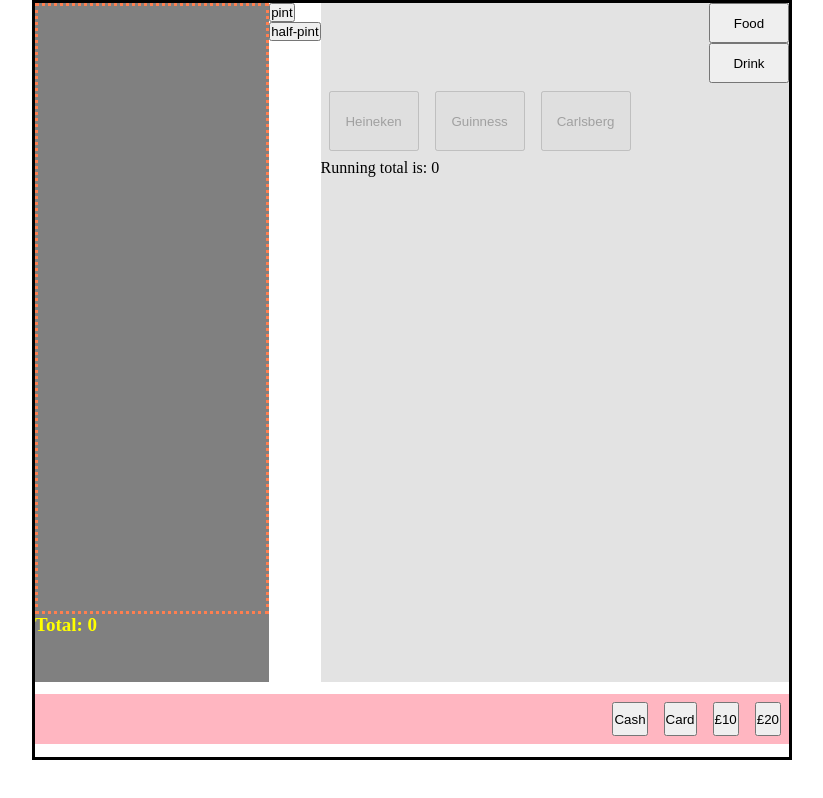
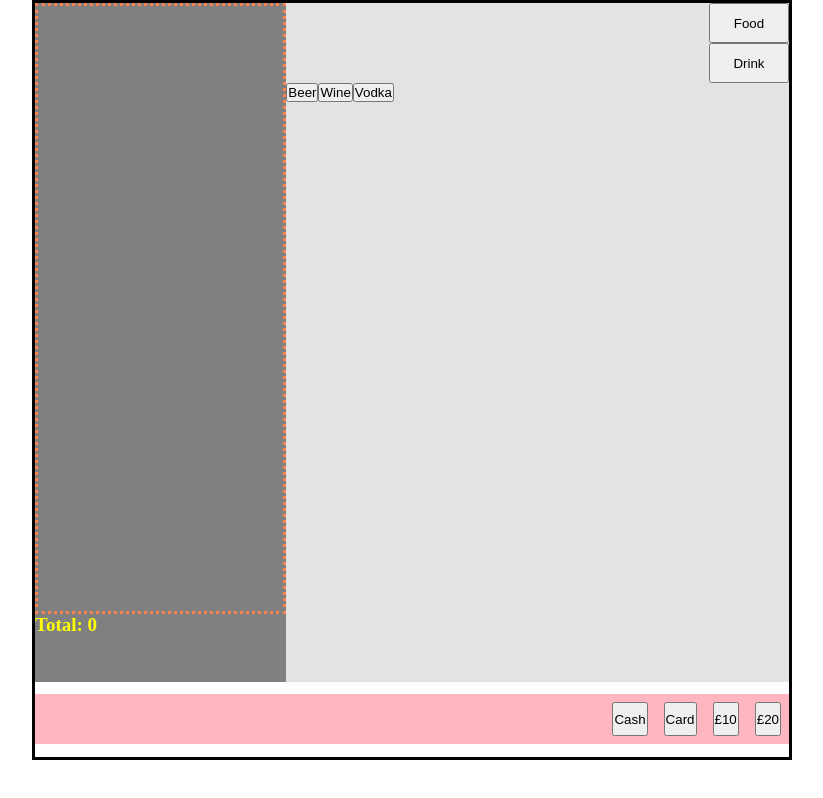
Before and after one commit to kobranocka/till, a Vue app: page / in a window 1280 px wide. Shown: the whole page, without its empty margins (228-1051 px from the left). Built offline with nearby package versions, Linux system fonts and the light colour scheme.

Commit message:
attempted to add sizes
Co-authored-by: kobranocka aka sys-codes <kobranocka@users.noreply.github.com>

```diff
--- /dev/null
+++ b/src/assets/beer.json
@@ -0,0 +1,27 @@
+
+{
+    "sizes": "pints",
+    "products": [
+        {
+            "id":1,
+            "price":4,
+            "name":"Heineken",
+            "isAlcoholic":true,
+            "isEnabled":false
+        },
+        {
+            "id":2,
+            "price":5,
+            "name":"Guinness",
+            "isAlcoholic":true,
+            "isEnabled":false
+        },
+        {
+            "id":3,
+            "price":6,
+            "name":"Carlsberg",
+            "isAlcoholic":true,
+            "isEnabled":false
+        }
+    ]
+}
--- /dev/null
+++ b/src/assets/desserts.json
@@ -0,0 +1,21 @@
+
+{
+    "sizes": "none",
+    "products": [
+        {
+            "id":1,
+            "price":4,
+            "name":"brownie"
+        },
+        {
+            "id":2,
+            "price":5,
+            "name":"apple pie"
+        },
+        {
+            "id":3,
+            "price":6,
+            "name":"smoothie"
+        }
+    ]
+}
--- a/src/assets/drink.json
+++ /dev/null
@@ -1,23 +0,0 @@
-[
-    {
-        "id":1,
-        "price":4,
-        "name":"Heineken",
-        "isAlcoholic":true,
-        "isEnabled":false
-    },
-    {
-        "id":2,
-        "price":5,
-        "name":"Guinness",
-        "isAlcoholic":true,
-        "isEnabled":false
-    },
-    {
-        "id":3,
-        "price":6,
-        "name":"Carlsberg",
-        "isAlcoholic":true,
-        "isEnabled":false
-    }
-]
--- a/src/assets/food.json
+++ /dev/null
@@ -1,23 +0,0 @@
-[
-    {
-        "id":1,
-        "price":10,
-        "name":"Pie",
-        "isAlcoholic":false,
-        "isEnabled":true
-    },
-    {
-        "id":2,
-        "price":15,
-        "name":"Steak",
-        "isAlcoholic":false,
-        "isEnabled":true
-    },
-    {
-        "id":3,
-        "price":3,
-        "name":"Chips",
-        "isAlcoholic":false,
-        "isEnabled":true
-    }
-]
--- /dev/null
+++ b/src/assets/mains.json
@@ -0,0 +1,23 @@
+
+{
+    "sizes": "none",
+    "products":
+        [
+            {
+                "id":1,
+                "price":10,
+                "name":"Fish"
+            },
+            {
+                "id":2,
+                "price":15,
+                "name":"Steak"
+            },
+            {
+                "id":3,
+                "price":3,
+                "name":"Chips"
+            }
+        ]
+
+}
--- /dev/null
+++ b/src/assets/starters.json
@@ -0,0 +1,22 @@
+
+
+{
+    "sizes": "none",
+    "products": [
+        {
+            "id":1,
+            "price":4,
+            "name":"chips"
+        },
+        {
+            "id":2,
+            "price":5,
+            "name":"idk??"
+        },
+        {
+            "id":3,
+            "price":6,
+            "name":"what do you have for starters :/"
+        }
+    ]
+}
--- /dev/null
+++ b/src/assets/vodka.json
@@ -0,0 +1,34 @@
+
+{
+    "sizes": "spirits",
+    "products": [
+        {
+            "id":1,
+            "price":4,
+            "name":"Ketal One",
+            "isAlcoholic":true,
+            "isEnabled":false
+        },
+        {
+            "id":2,
+            "price":6,
+            "name":"Sipsmith",
+            "isAlcoholic":true,
+            "isEnabled":false
+        },
+        {
+            "id":3,
+            "price":6,
+            "name":"Ciroc",
+            "isAlcoholic":true,
+            "isEnabled":false
+        },
+        {
+            "id":3,
+            "price":6,
+            "name":"Ketal One Grapefruit & Rose",
+            "isAlcoholic":true,
+            "isEnabled":false
+        }
+    ]
+}
--- /dev/null
+++ b/src/assets/wine.json
@@ -0,0 +1,41 @@
+
+{
+    "sizes": "wines",
+    "products": [
+        {
+            "id":1,
+            "price":4,
+            "name":"Chenin Blanc",
+            "isAlcoholic":true,
+            "isEnabled":false
+        },
+        {
+            "id":2,
+            "price":5,
+            "name":"Pinot Grigio",
+            "isAlcoholic":true,
+            "isEnabled":false
+        },
+        {
+            "id":3,
+            "price":6,
+            "name":"Sauvignon Blanc",
+            "isAlcoholic":true,
+            "isEnabled":false
+        },
+        {
+            "id":4,
+            "price":6,
+            "name":"Picpoul",
+            "isAlcoholic":true,
+            "isEnabled":false
+        },
+        {
+            "id":4,
+            "price":6,
+            "name":"Procecco",
+            "isAlcoholic":true,
+            "isEnabled":false
+        }
+    ]
+}
--- a/src/components/DrinksTable.vue
+++ b/src/components/DrinksTable.vue
@@ -3,33 +3,52 @@
     <button class="item-type-button" v-on:click="drinkSelected= false">Food</button>
     <button class="item-type-button" v-on:click="drinkSelected = true">Drink</button>
 
-    <ul class="product-group"  v-show ="drinkSelected">
-      <li class = "product-item" v-for="drink in drinks" :key="drink.id">
-        <button class = "product-button" v-on:click="updateTotal(drink, 'drink')" :disabled="!drink.isEnabled">{{drink.name}}</button>
+    <section v-show="drinkSelected" class="subcatagory drinks">
+      <button class="subcatagory-button beer" v-on:click="choseCategory('beer')">Beer</button>
+      <button class="subcatagory-button wine" v-on:click="choseCategory('wine')">Wine</button>
+      <button class="subcatagory-button vodka" v-on:click="choseCategory('vodka')">Vodka</button>
+    </section>
+
+
+    <section v-show="!drinkSelected" class="subcatagory food">
+      <button class="subcatagory-button Starters" v-on:click="choseCategory('starters')">Starters</button>
+      <button class="subcatagory-button Mains" v-on:click="choseCategory('mains')">Mains</button>
+      <button class="subcatagory-button Desserts" v-on:click="choseCategory('desserts')">Desserts</button>
+    </section>
+
+    <!-- <ul class="product-group">
+      <li class = "product-item" v-for="item in category.products" :key="item.id">
+        <button class = "product-button" v-on:click="updateTotal(item, 'drink')">{{item.name}}</button>
       </li>
-    </ul>
+    </ul> -->
 
-      <ul class="product-group" v-show="!drinkSelected">
-      <li class = "product-item" v-for="food in foods" :key="food.id">
-        <button class = "product-button" v-on:click="updateTotal(food, 'food')">{{food.name}}</button>
-      </li>
-    </ul>
-
-    <p>Running total is: {{total}}</p>
   </div>
 </template>
 
 <script>
 
-let drinksData = require("../assets/drink.json");
-let foodData = require("../assets/food.json");
+let beerData = require("../assets/beer.json");
+let wineData = require("../assets/wine.json");
+let vodkaData = require("../assets/vodka.json");
+let starterData = require("../assets/starters.json");
+let mainsData = require("../assets/mains.json");
+let dessertData = require("../assets/desserts.json");
+let chosenCategory = null;
+
 let mult = 1;
+
 export default {
   name: 'DrinksTable',
   data(){
     return{
-      drinks: drinksData,
-      foods: foodData,
+      beers: beerData,
+      wines: wineData,
+      vodkas: vodkaData,
+      starters: starterData,
+      mains: mainsData,
+      desserts: dessertData,
+      category: chosenCategory,
+
       total: 0,
       drinkSelected: true
     };
@@ -51,7 +70,36 @@ export default {
       }
       this.total += newItem.price;
       this.emitter.emit("itemPressed", newItem);
-      this.drinks.forEach(drink => drink.isEnabled = false);
+      // this.drinks.forEach(drink => drink.isEnabled = false);
+    },
+    choseCategory(cat){
+
+      switch(cat){
+        case 'beer':
+          this.category = this.beer;
+        break;
+
+        case 'vodka':
+          this.category = this.vodka;
+        break;
+
+        case 'wine':
+          this.category = this.wine;
+        break;
+
+        case 'starters':
+          this.category = this.starters;
+        break;
+
+        case 'mains':
+          this.category = this.mains;
+        break;
+
+        case 'desserts':
+          this.category = this.desserts;
+        break;
+      }
+      this.emitter.emit("category", this.category.sizes);
     }
   }
 };
@@ -63,7 +111,6 @@ export default {
   background: #e3e3e3;
   display: flex;
   flex-direction: column;
-
 }
 
 .product-group{
--- a/src/components/SizesPanel.vue
+++ b/src/components/SizesPanel.vue
@@ -1,26 +1,38 @@
 <template>
     <ul>
         <li v-for="size in sizes" :key="size.size">
-            <button v-on:click="sizeSelected(size)">{{size.size}}</button>
+            <button v-on:click="sizeSelected(size)">{{size}}</button>
         </li>
     </ul>
 </template>
 
 <script>
-let sizes = [
-    {size: "pint", mult: "1"},
-    {size: "half-pint", mult: "0.5"}];
+
+let sizesChoices = {
+    pints: ["pint", "Half Pint", "Shandy"],
+    wines: ["125ml", "175ml", "250ml"],
+    spirits: ["25ml", "50ml", "Bottle"]
+}
+
+
 export default {
     name: 'SizesPanel',
     data(){
         return{
-            sizes:sizes
+            sizes: "",
     };
     },
     methods:{
         sizeSelected(size){
             this.emitter.emit("sizeSelected", size.mult);
         }
+    },
+
+    mounted(){
+        this.emitter.on('category', sizeCategory => {
+            this.sizes = sizesChoices.sizeCategory;
+            console.log(sizeCategory);
+            });
     }
 }
 
```
